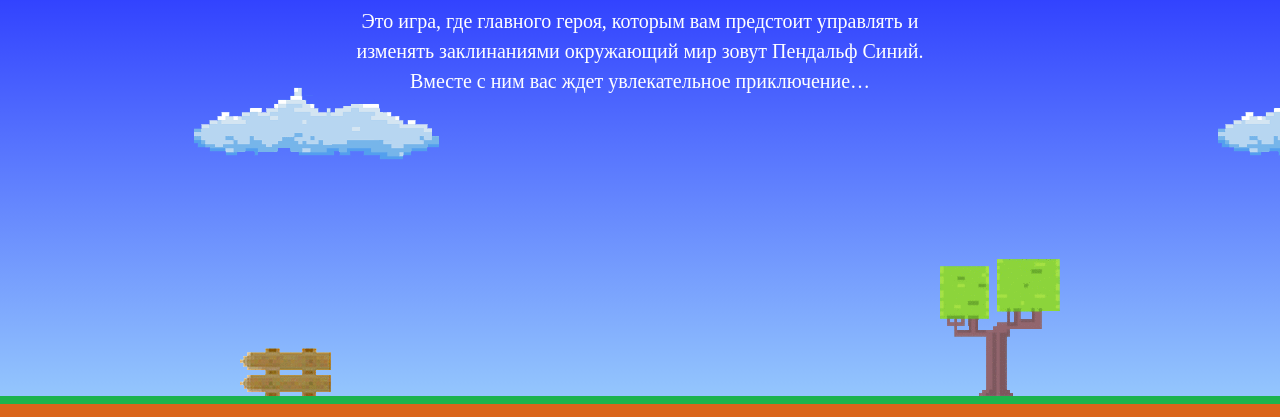
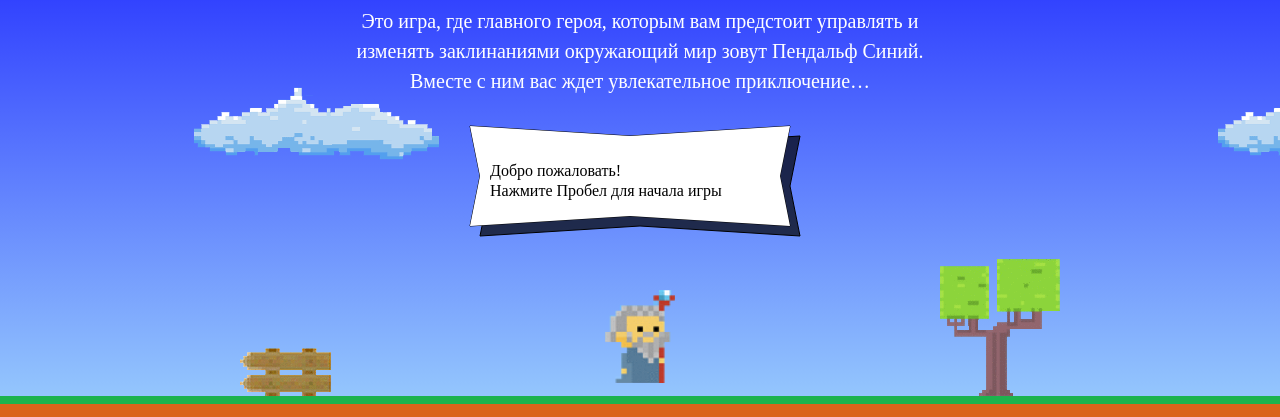
Before and after one commit to MelWttr/958727-code-and-magick-17, a website: page index.html in a window 1280 px wide. Shown: the part 203-620 px from the top of the page. Drawn offline with Linux system fonts and the light colour scheme; a web font is replaced by a local one.

Commit message:
правки к первому заданию

```diff
--- a/index.html
+++ b/index.html
@@ -182,17 +182,18 @@
   <script>
     var fireballSize = 22;
     var getFireballSpeed = function (left) {
-      var speed = left ? 5 : 2;
-      return speed;
+      return left ? 5 : 2;
     };
     var wizardSpeed = 3;
     var wizardWidth = 70;
-    var getWizardHeight = 1.337 * wizardWidth;
+    var getWizardHeight = function () {
+      return 1.337 * wizardWidth;
+    }
     var getWizardX = function (width) {
       return (width - wizardWidth) / 2;
     }
     var getWizardY = function (height) {
-      return (height - getWizardHeight) / 3;
+      return height / 3 + getWizardHeight();
     }
   </script>
   <script src="js/game.js"></script>
```
